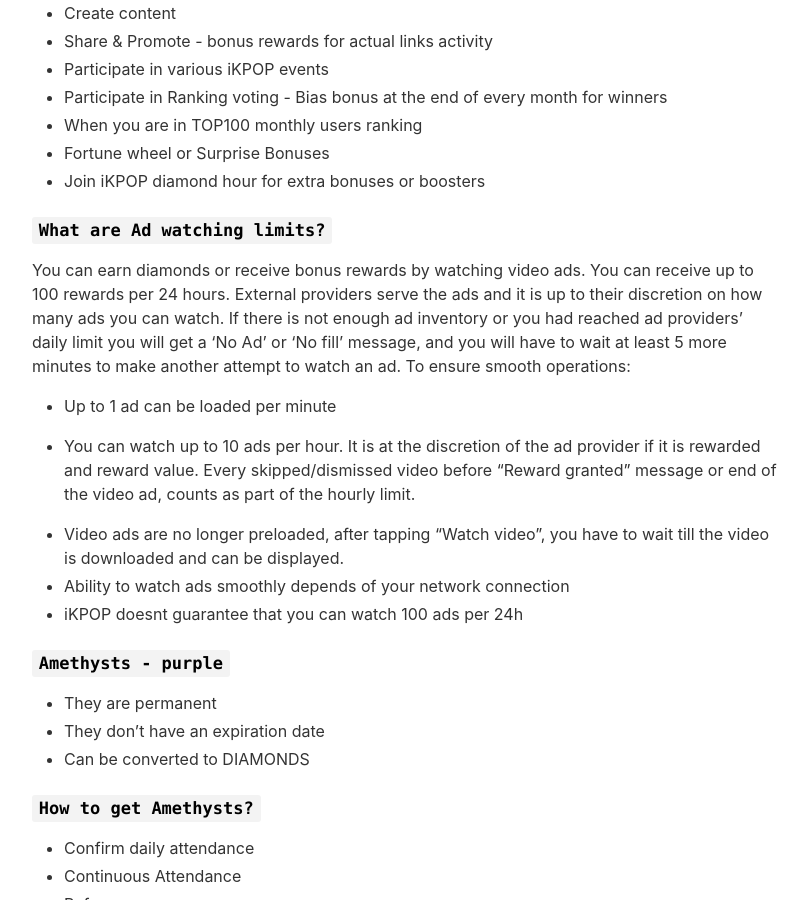
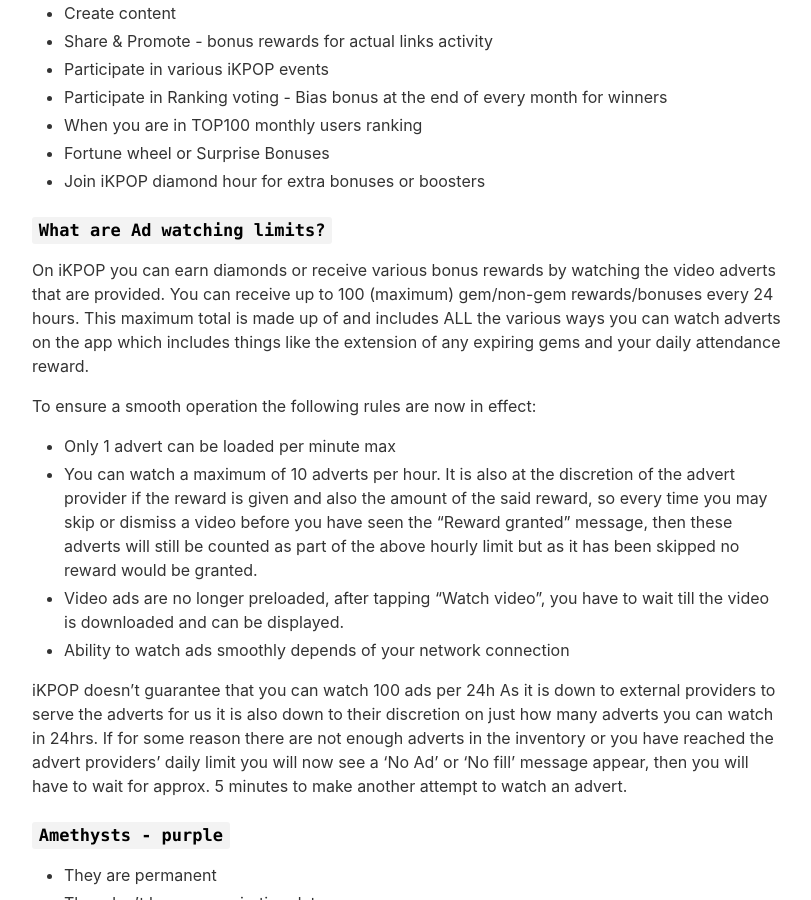
Before and after one commit to kapp7/app, a Jekyll site: the page built from _pages/qa.md, in a window 1280 px wide and 900 px high, scrolled down 1881 px. Shown: the whole window, without its empty margins (233-1044 px from the left). Built offline with Jekyll 4.4.1, drawn with Linux system fonts in a browser that asks for light colours; nearby versions of some CDN libraries.

Commit message:
Update qa.md

```diff
--- a/_pages/qa.md
+++ b/_pages/qa.md
@@ -65,15 +65,16 @@
 
 ### `What are Ad watching limits?`
 
-You can earn diamonds or receive bonus rewards by watching video ads. You can receive up to 100 rewards per 24 hours.
-External providers serve the ads and it is up to their discretion on how many ads you can watch. If there is not enough ad inventory or you had reached ad providers' daily limit you will get a 'No Ad' or 'No fill' message, and you will have to wait at least 5 more minutes to make another attempt to watch an ad.
-To ensure smooth operations:
-- Up to 1 ad can be loaded per minute
-- You can watch up to 10 ads per hour. It is at the discretion of the ad provider if it is rewarded and reward value. Every skipped/dismissed video before "Reward granted" message or end of the video ad, counts as part of the hourly limit.
+On iKPOP you can earn diamonds or receive various bonus rewards by watching the video adverts that are provided. You can receive up to 100 (maximum) gem/non-gem rewards/bonuses every 24 hours. This maximum total is made up of and includes ALL the various ways you can watch adverts on the app which includes things like the extension of any expiring gems and your daily attendance reward.
 
+To ensure a smooth operation the following rules are now in effect:
+- Only 1 advert can be loaded per minute max
+- You can watch a maximum of 10 adverts per hour. It is also at the discretion of the advert provider if the reward is given and also the amount of the said reward, so every time you may skip or dismiss a video before you have seen the "Reward granted" message, then these adverts will still be counted as part of the above hourly limit but as it has been skipped no reward would be granted.
 - Video ads are no longer preloaded, after tapping "Watch video", you have to wait till the video is downloaded and can be displayed.
 - Ability to watch ads smoothly depends of your network connection
-- iKPOP doesnt guarantee that you can watch 100 ads per 24h
+
+iKPOP doesn't guarantee that you can watch 100 ads per 24h
+As it is down to external providers to serve the adverts for us it is also down to their discretion on just how many adverts you can watch in 24hrs. If for some reason there are not enough adverts in the inventory or you have reached the advert providers' daily limit you will now see a 'No Ad' or 'No fill' message appear, then you will have to wait for approx. 5 minutes to make another attempt to watch an advert.
 
 ### `Amethysts - purple`
 - They are permanent
```
